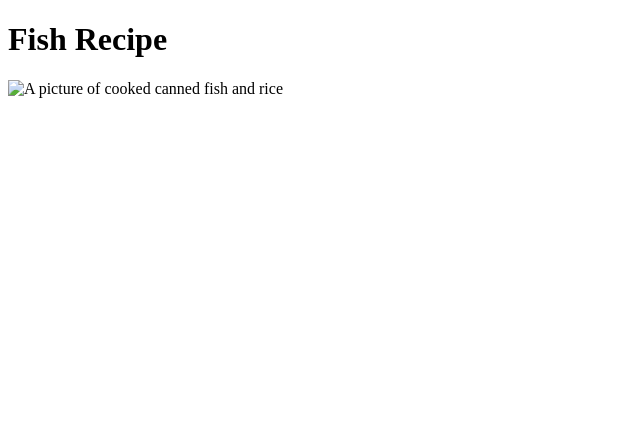
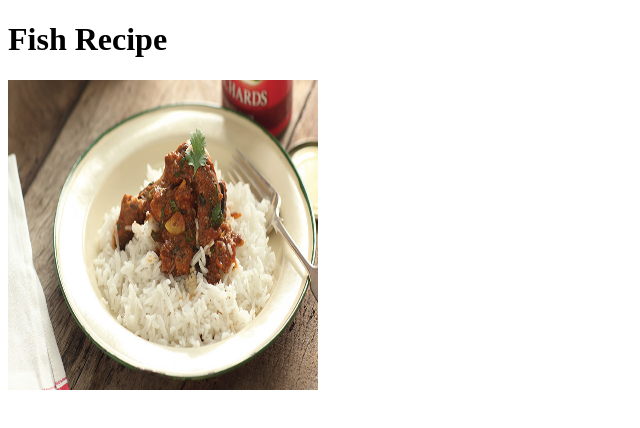
Before and after one commit to ThaboChambule/odin-recipes, a plain HTML site: page recipes/fish.html in a window 1280 px wide. Shown: the whole page, without its empty margins (0-640 px from the left). Drawn offline with Linux system fonts and the light colour scheme.

Commit message:
fixed image location issue by add parent directory

```diff
--- a/recipes/fish.html
+++ b/recipes/fish.html
@@ -7,8 +7,8 @@
 </head>
 <body>
     <h1>Fish Recipe</h1>
-    <img src="./images/fish.jpg" alt="A picture of cooked canned fish and rice"
-     height="310" width="310">
-
+    <img src="../images/fish.jpg" alt="A picture of cooked canned fish and rice"
+     height="310" width="310"
+    >
 </body>
 </html>
```
